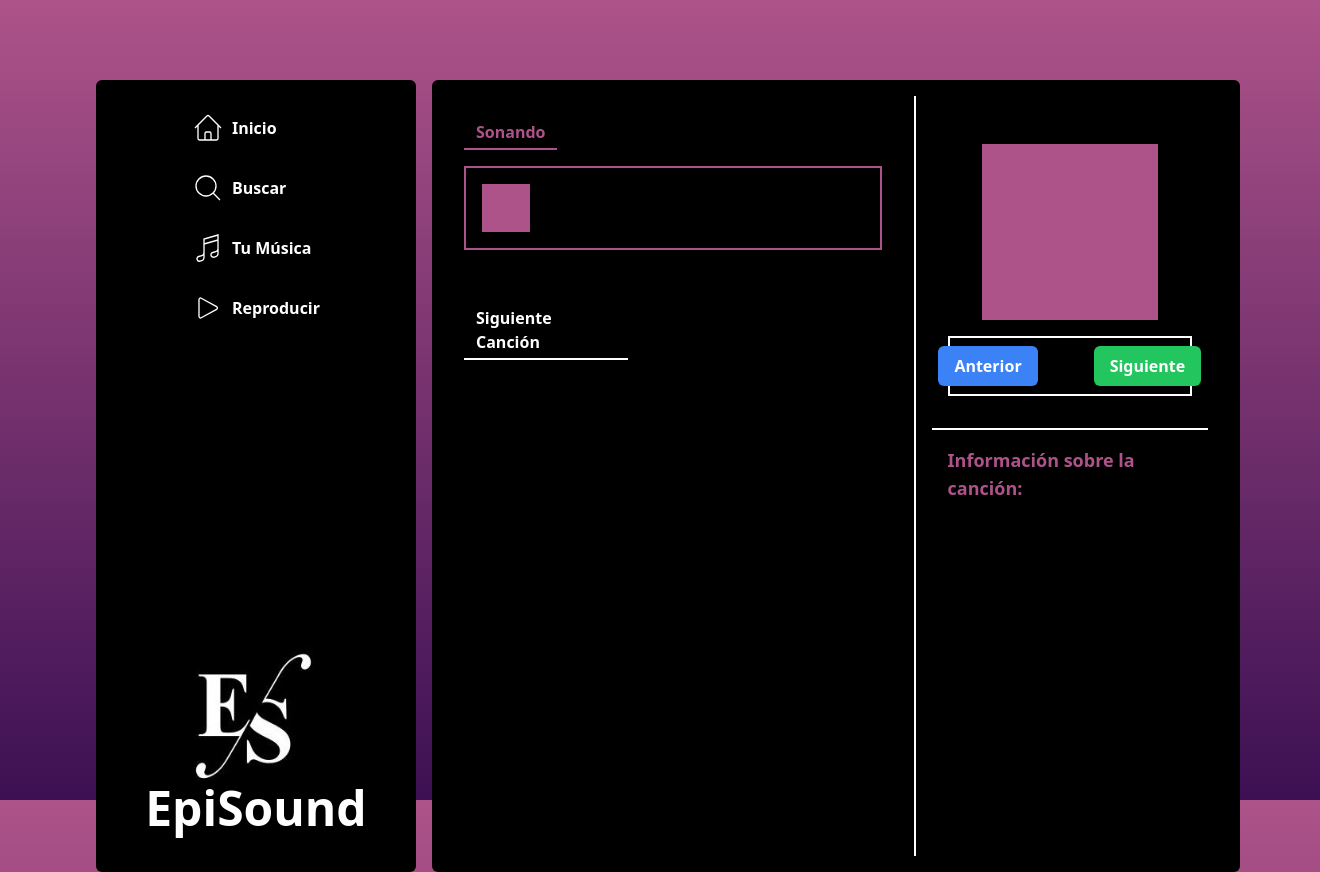
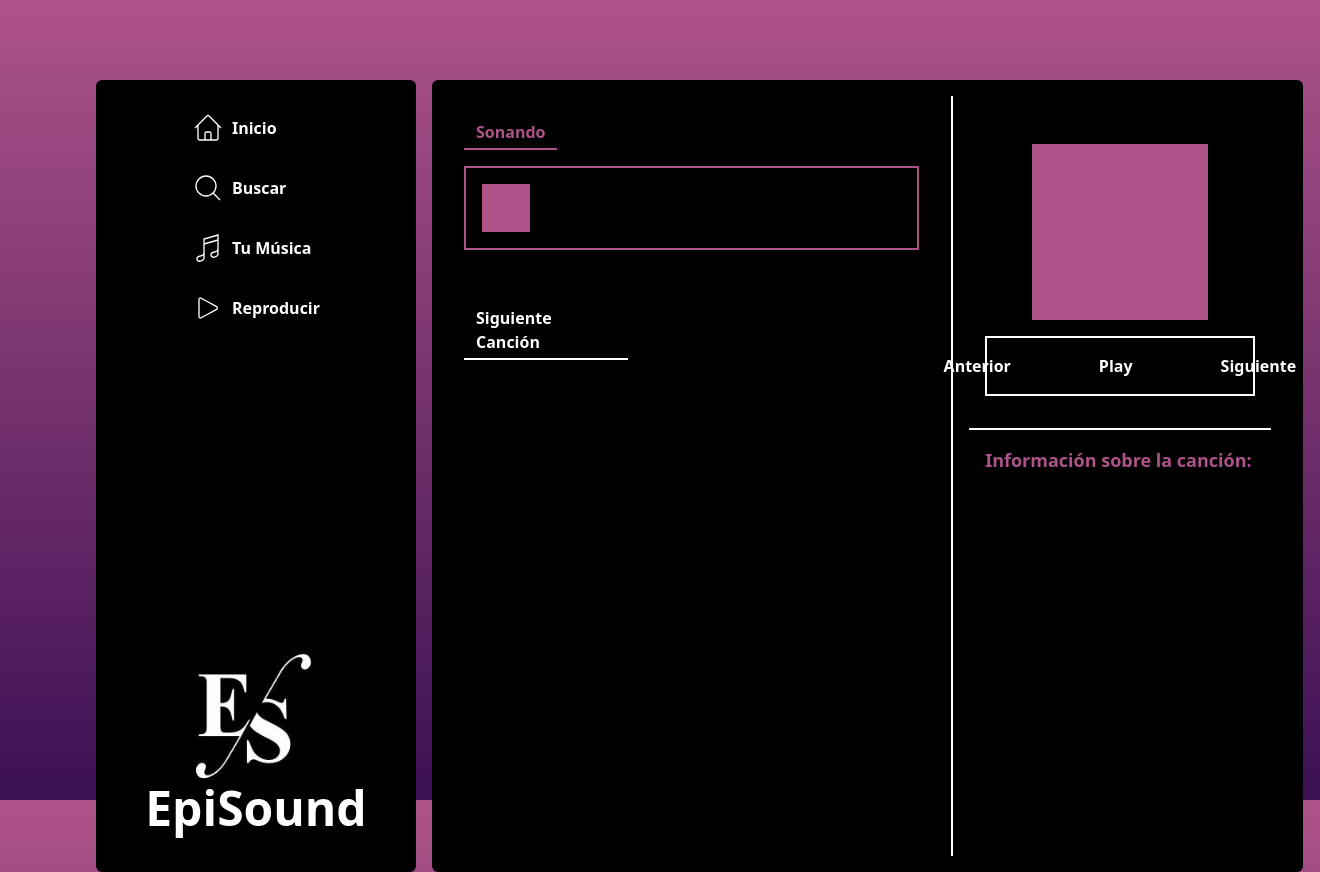
Before and after one commit to eluqm/EDA2024_4, a Django app: page /next_song/ in a window 1320 px wide. Run offline with Django 5.2, Linux system fonts and the light colour scheme; style sheets or scripts are compiled from the project's sources; parts of the project's set-up code (start-up, migrations or seed data) failed here and were passed over.

Commit message:
Modificando la estructura e implementando un evento

```diff
--- a/proyecto/app_episound/templates/reproduccion/page.html
+++ b/proyecto/app_episound/templates/reproduccion/page.html
@@ -69,8 +69,9 @@
         </div>
         <div class="w-full p-2 flex justify-center mt-4 border-2 border-white">
           <div class="flex space-x-4 gap-10 font-bold">
-            <button id="prev-song-btn" class="bg-blue-500 text-white px-4 py-2 rounded-md hover:bg-blue-600">Anterior</button>
-            <button id="next-song-btn" class="bg-green-500 text-white px-4 py-2 rounded-md hover:bg-green-600">Siguiente</button>
+            <button id="prev-song-btn" class="text-white px-4 py-2 rounded-md ">Anterior</button>
+            <button id="play-btn" class="text-white px-4 py-2 rounded-md ">Play</button>
+            <button id="next-song-btn" class="text-white px-4 py-2 rounded-md ">Siguiente</button>
           </div>
         </div>
       </div>
@@ -103,5 +104,10 @@
       event.preventDefault();
       window.location.href = "{% url 'next_song' %}";
     });
+
+    document.getElementById('play-btn').addEventListener('click', function(event) {
+      event.preventDefault();
+      window.location.href = "{% url 'play_song' %}";
+    });
   </script>
 {% endblock %}
```
